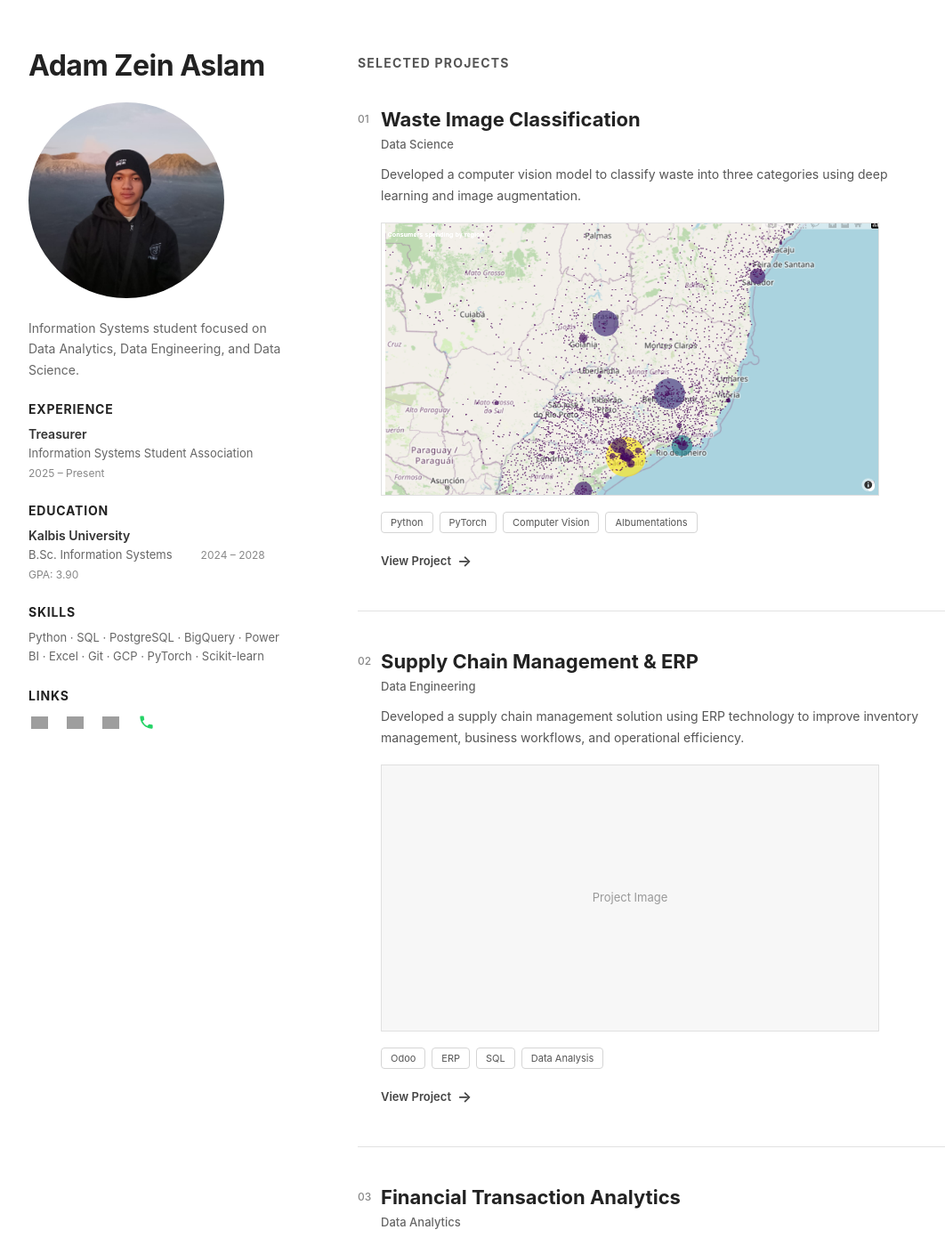
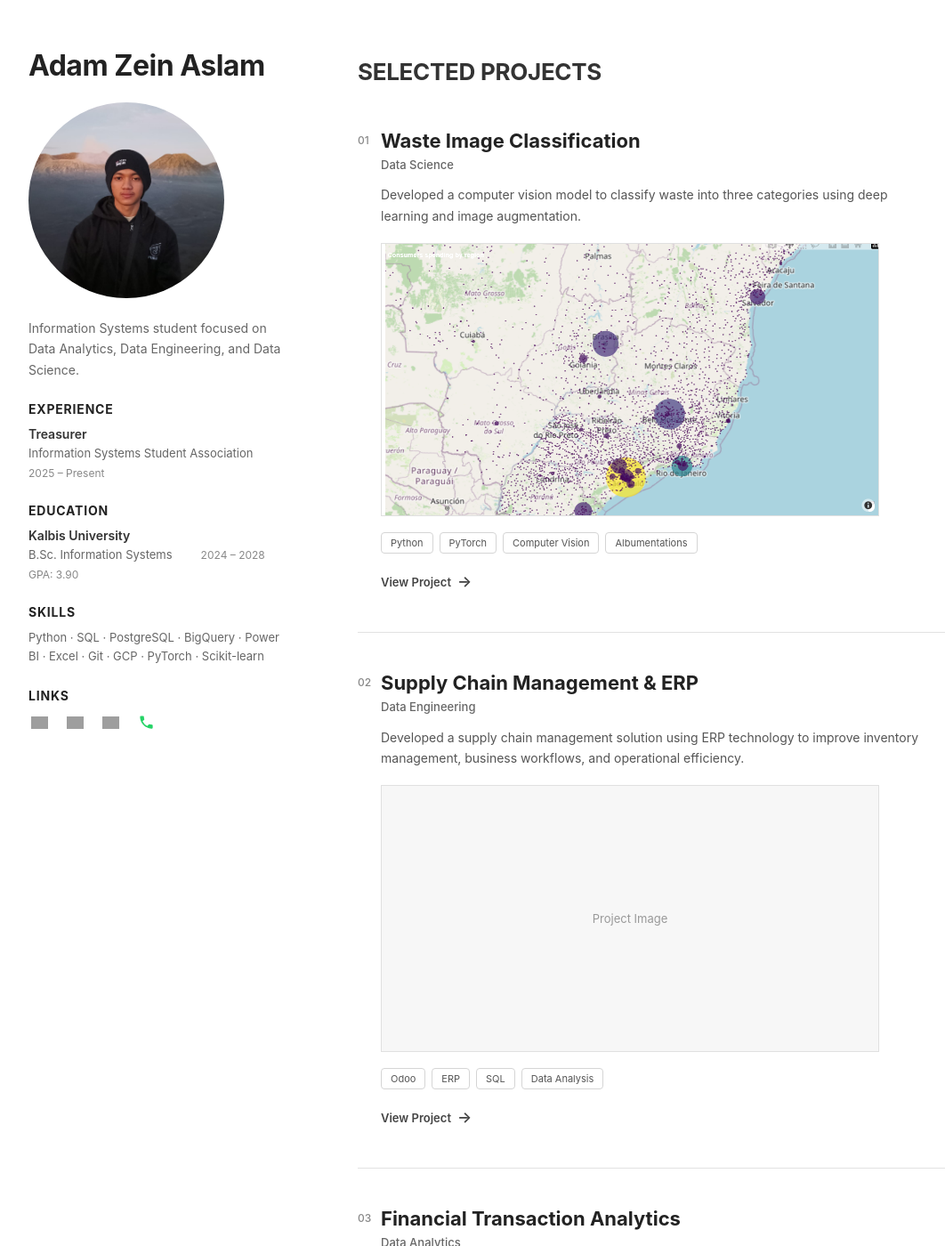
Before and after one commit to AdamZeinAslam/AdamZeinAslam.github.io, a Jekyll site: the page built from index.md, in a window 1280 px wide and 1400 px high. Shown: the whole window at 89% size, without its empty margins (88-1150 px from the left). Built offline with Jekyll 4.4.1, drawn with Linux system fonts in a browser that asks for light colours; grey boxes are pictures that could not be loaded.

Commit message:
Update style.css

```diff
--- a/assets/css/style.css
+++ b/assets/css/style.css
@@ -367,21 +367,19 @@
    ========================================================= */
 
 .projects-header {
-  margin: 5px 0 38px 0;
+  margin: 5px 0 42px 0;
 }
 
 .section-label {
   margin: 0;
 
-  font-size: 14px;
-
+  font-size: 26px;
   font-weight: 700;
 
-  letter-spacing: 1.2px;
+  letter-spacing: -0.3px;
 
-  color: #555555;
+  color: #333333;
 }
-
 
 /* =========================================================
    PROJECT CARD
```
